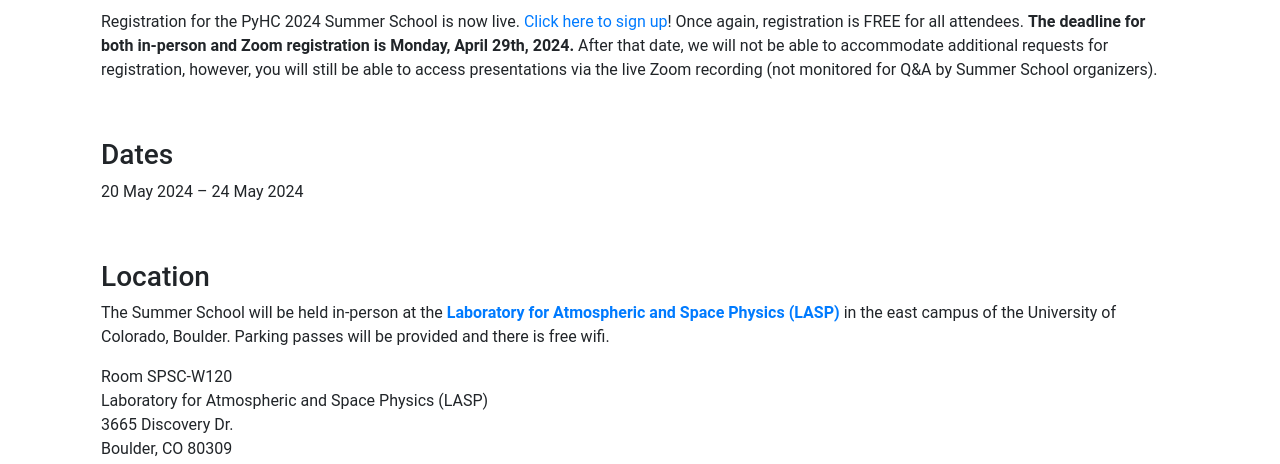
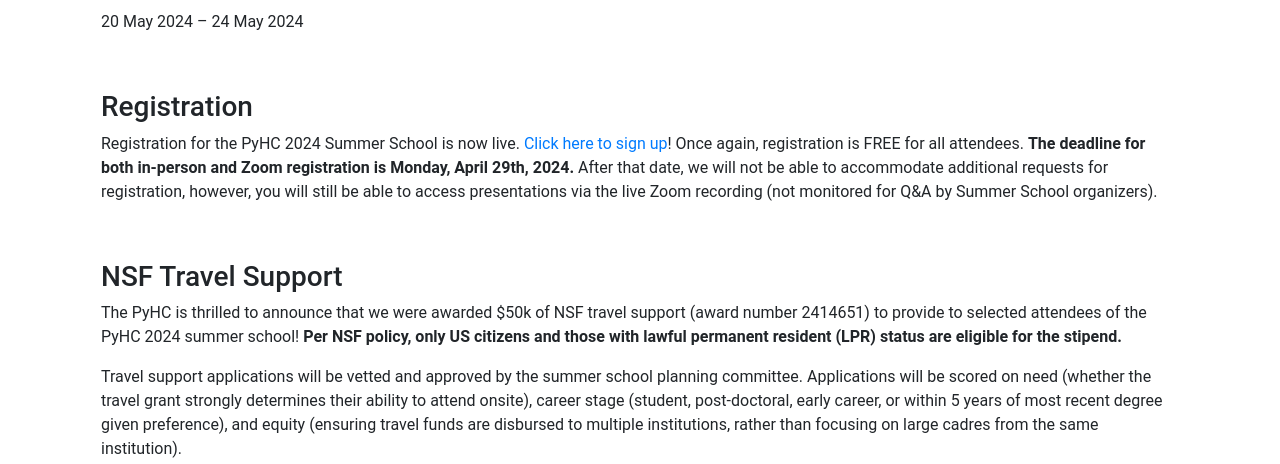
Before and after one commit to heliophysicsPy/heliophysicsPy.github.io, a Jekyll site: the page built from _pages/meetings/summer_schools/summer_school_24.md, in a window 1280 px wide and 1400 px high, scrolled down 1068 px. Shown: the top 464 px of the window. Built offline with Jekyll 4.4.1, drawn with Linux system fonts in a browser that asks for light colours; nearby versions of some CDN libraries; some of the changed text lies outside the part shown.

Commit message:
NSF Funding Announcement

```diff
--- a/_pages/meetings/summer_schools/summer_school_24.md
+++ b/_pages/meetings/summer_schools/summer_school_24.md
@@ -15,16 +15,30 @@
 
 <br>
 
+### Dates
+20 May 2024 – 24 May 2024
+
+<br>
 ### Registration
 Registration for the PyHC 2024 Summer School is now live. [Click here to sign up](https://forms.gle/cZRyJcjhv2QNVd3UA)! Once again, registration is FREE for all attendees. **The deadline for both in-person and Zoom registration is Monday, April 29th, 2024.** After that date, we will not be able to accommodate additional requests for registration, however, you will still be able to access presentations via the live Zoom recording (not monitored for Q&A by Summer School organizers).
 
 <br>
+### NSF Travel Support
+The PyHC is thrilled to announce that we were awarded $50k of NSF travel support (award number 2414651) to provide to selected attendees of the PyHC 2024 summer school! **Per NSF policy, only US citizens and those with lawful permanent resident (LPR) status are eligible for the stipend.**
 
-### Dates
-20 May 2024 – 24 May 2024
+Travel support applications will be vetted and approved by the summer school planning committee. Applications will be scored on need (whether the travel grant strongly determines their ability to attend onsite), career stage (student, post-doctoral, early career, or within 5 years of most recent degree given preference), and equity (ensuring travel funds are disbursed to multiple institutions, rather than focusing on large cadres from the same institution).
+
+Funding specifications: Once applications have been reviewed, we will award flat-rate travel stipends of $2000 - $2500 (depending on home institute location) to selected attendees. These awards will be sent out as reimbursements for the meeting, therefore the attendee will have to float the cost up to that point.
+
+[Apply for the NSF-sponsored travel funding here](https://forms.gle/iZTQhkWoiA3XB6fW8). **Applications are due by Monday, April 29th, 2024.**
 
 <br>
+#### Hotel
+The official recommended hotel for the PyHC 2024 summer school is the Hyatt Place Boulder/Pearl St, located at 2280 Junction Pl, Boulder, Colorado, United States, 80301 (approx. a five-minute drive to the SPSC building at LASP). We have reserved a block of rooms at the goverment per diem rate ($176/night with 12.5% room tax) for Sunday, May 19th to Saturday, May 25th, 2024. Parking at the hotel is $25/day. **The government rate is only guaranteed prior to the cut-off date of April 19th, 2024. After the cut-off date listed, guestrooms will be released back into the general inventory and will be sold at the prevailing rates.** To book your room for the summer school, [click here](https://www.hyatt.com/en-US/hotel/colorado/hyatt-place-boulder-pearl-street/denzb?corp_id=G-LAPC).
 
+Please note: all individual reservations that wish to cancel must be canceled 7 days prior to reservation arrival date. Any reservations that are canceled after 7 days will be charged a cancellation fee equal to the amount of room and tax for their first night’s stay.
+
+<br>
 ### Location
 The Summer School will be held in-person at the [**Laboratory for Atmospheric and Space Physics (LASP)**](https://goo.gl/maps/mMapAsmgsg7DCrfZ7) in the east campus of the University of Colorado, Boulder. Parking passes will be provided and there is free wifi.
 
@@ -35,15 +49,16 @@
 USA<br>
 
 <iframe src="https://www.google.com/maps/embed?pb=!1m18!1m12!1m3!1d3055.8459808428493!2d-105.24838192358133!3d40.01188778017926!2m3!1f0!2f0!3f0!3m2!1i1024!2i768!4f13.1!3m3!1m2!1s0x876bedc3b5625603%3A0x725ff0c791cb1ebc!2sSpace%20Science%2C%203665%20Discovery%20Dr%2C%20Boulder%2C%20CO%2080309!5e0!3m2!1sen!2sus!4v1705013314375!5m2!1sen!2sus" width="600" height="450" style="border:0;" allowfullscreen="" loading="lazy" referrerpolicy="no-referrer-when-downgrade"></iframe>
+
 <br>
+### Agenda
+The agenda for the PyHC 2024 Summer School is a living document, and is subject to slight changes and tweaks as needed. The base material, however, is set. Note that we have incorporated longer lunch breaks to accommodate for the fact that _**lunches will not be provided.**_
 
+<iframe src="https://docs.google.com/spreadsheets/d/e/2PACX-1vQKABPXS2MVQW5D36cA733KRXcCGSFIFqD612a--53r-Waji9NZcTzqBz4yDygkvheaL4bsxY6wz07z/pubhtml?gid=1085256662&amp;single=true&amp;widget=true&amp;headers=false" width="800" height="500" style="border:0;"></iframe>
+
+<br>
 #### Zoom Meeting Information
 We will use Zoom for remote participation (details TBD).
-
-#### Hotel
-The official recommended hotel for the PyHC 2024 summer school is the Hyatt Place Boulder/Pearl St, located at 2280 Junction Pl, Boulder, Colorado, United States, 80301 (approx. a five-minute drive to the SPSC building at LASP). We have reserved a block of rooms at the goverment per diem rate ($176/night with 12.5% room tax) for Sunday, May 19th to Saturday, May 25th, 2024. Parking at the hotel is $25/day. **The government rate is only guaranteed prior to the cut-off date of April 19th, 2024. After the cut-off date listed, guestrooms will be released back into the general inventory and will be sold at the prevailing rates.** To book your room for the summer school, [click here](https://www.hyatt.com/en-US/hotel/colorado/hyatt-place-boulder-pearl-street/denzb?corp_id=G-LAPC).
-
-Please note: all individual reservations that wish to cancel must be canceled 7 days prior to reservation arrival date. Any reservations that are canceled after 7 days will be charged a cancellation fee equal to the amount of room and tax for their first night’s stay.
 
 <br>
 #### Transportation
@@ -60,21 +75,23 @@
 You do not have to be a Python expert to attend. We will teach important Python best practices, but please use our <a href="{{ site.baseurl }}/docs/python_resources/">Python Resources</a> page to familiarize yourself with the basics if you have no prior experience with Python or Jupyter Notebooks, as those basics will not be taught.
 
 <br>
-
 ### Summer School Materials
 Looking for notebooks or slides presented at the Summer School? They will be stored in our GitHub repo (TBD).
 
 <br>
-
-### Agenda
-The agenda for the PyHC 2024 Summer School is a living document, and is subject to slight changes and tweaks as needed. The base material, however, is set. Note that we have incorporated longer lunch breaks to accommodate for the fact that _**lunches will not be provided.**_
-
-<iframe src="https://docs.google.com/spreadsheets/d/e/2PACX-1vQKABPXS2MVQW5D36cA733KRXcCGSFIFqD612a--53r-Waji9NZcTzqBz4yDygkvheaL4bsxY6wz07z/pubhtml?gid=1085256662&amp;single=true&amp;widget=true&amp;headers=false" width="800" height="500" style="border:0;"></iframe>
-<br>
-
 ### Summer School Code of Conduct
 We will follow the PyHC Code of Conduct for the PyHC 2024 Summer School ([see here](https://heliopython.org/docs/code_of_conduct/)). Those who violate the code of conduct are subject to removal from the remainder of summer school activities.
 
 <br>
 ### Additional Info
 Please email: <a href="mailto:pyhc-confidential@lasp.colorado.edu">pyhc-confidential@lasp.colorado.edu</a>
+
+<br>
+### Acknowledgements
+<p float="left">
+  <img src="../../img/project_logos/NSF_Official_logo_High_Res_1200ppi.png" alt="NASA logo" style="height=250px; width: 250px">
+  <a href="https://www.nasa.gov/goddard">
+    <img class="rounded-circle" src="../../img/project_logos/NASA.jpeg" alt="NASA's Goddard Space Flight Center logo" width="200px" height="200px"/>
+  </a>
+</p>
+This summer school is funded by NASA award number 80NSSC22K0326 and NSF award number 2414651.
```
Also changed, not shown: _posts/2024-02-06-summer-school-funding-announced.markdown (added, +15 -0 lines), img/project_logos/NSF_Official_logo_High_Res_1200ppi.png (added), img/project_logos/nsf_logo.jpeg (added).
